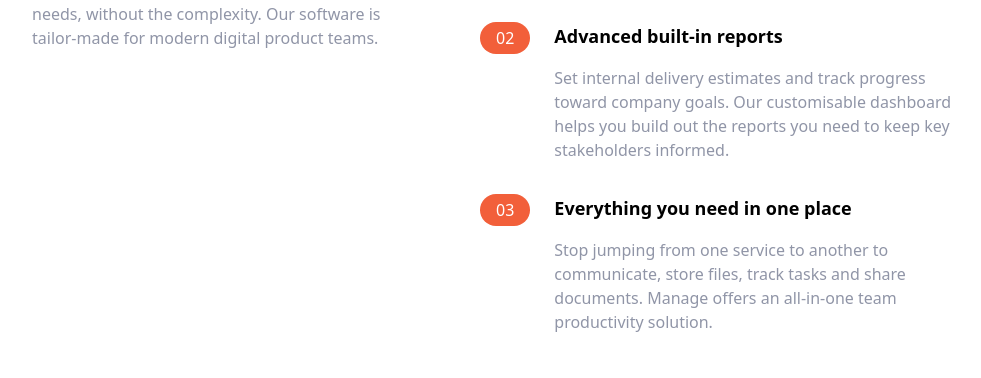
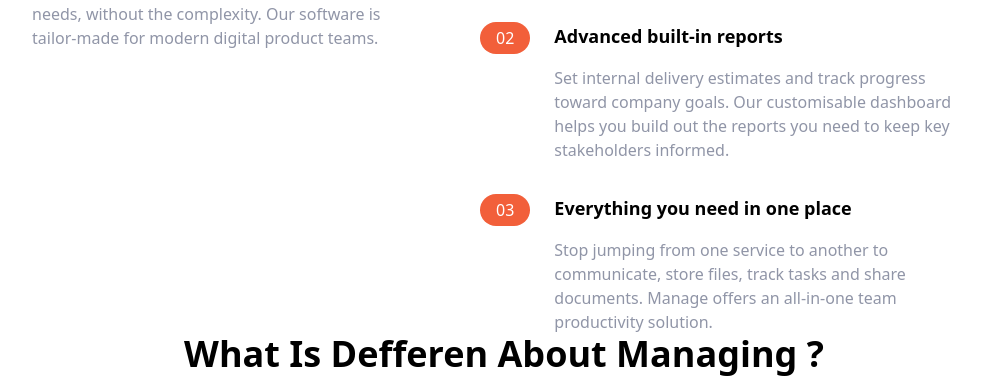
Before and after one commit to MrHumble21/website_with_tailwindcss, a website: page index.html in a window 1280 px wide. Shown: the part 806-1184 px from the top of the page, without its empty margins (136-1117 px from the left). Before the commit the page ends 1140 px from the top, so only its background shows below. Drawn offline with Linux system fonts and the light colour scheme.

Commit message:
start testiomonials sections

```diff
--- a/index.html
+++ b/index.html
@@ -176,5 +176,17 @@
         </div>
       </div>
     </section>
+
+
+
+
+    <!-- testimonials section -->
+    <section id="testimonials">
+        <div class="max-w-6xl px-5 mx-auto mt-32 text-center">
+            <h2 class="text-4xl capitalize font-bold text-center">
+                what is defferen about managing ?
+            </h2>
+        </div>
+    </section>
   </body>
 </html>
```
